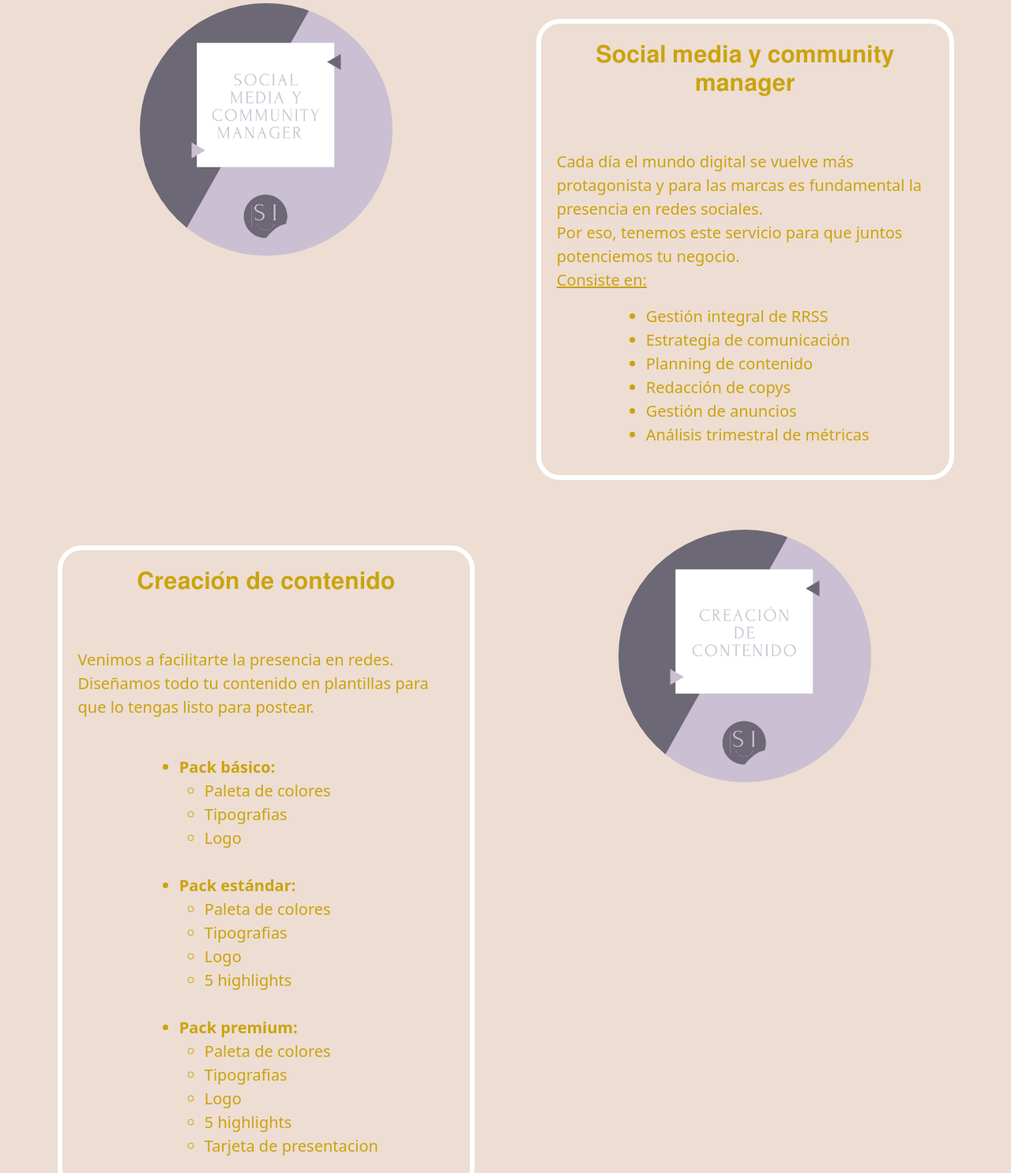
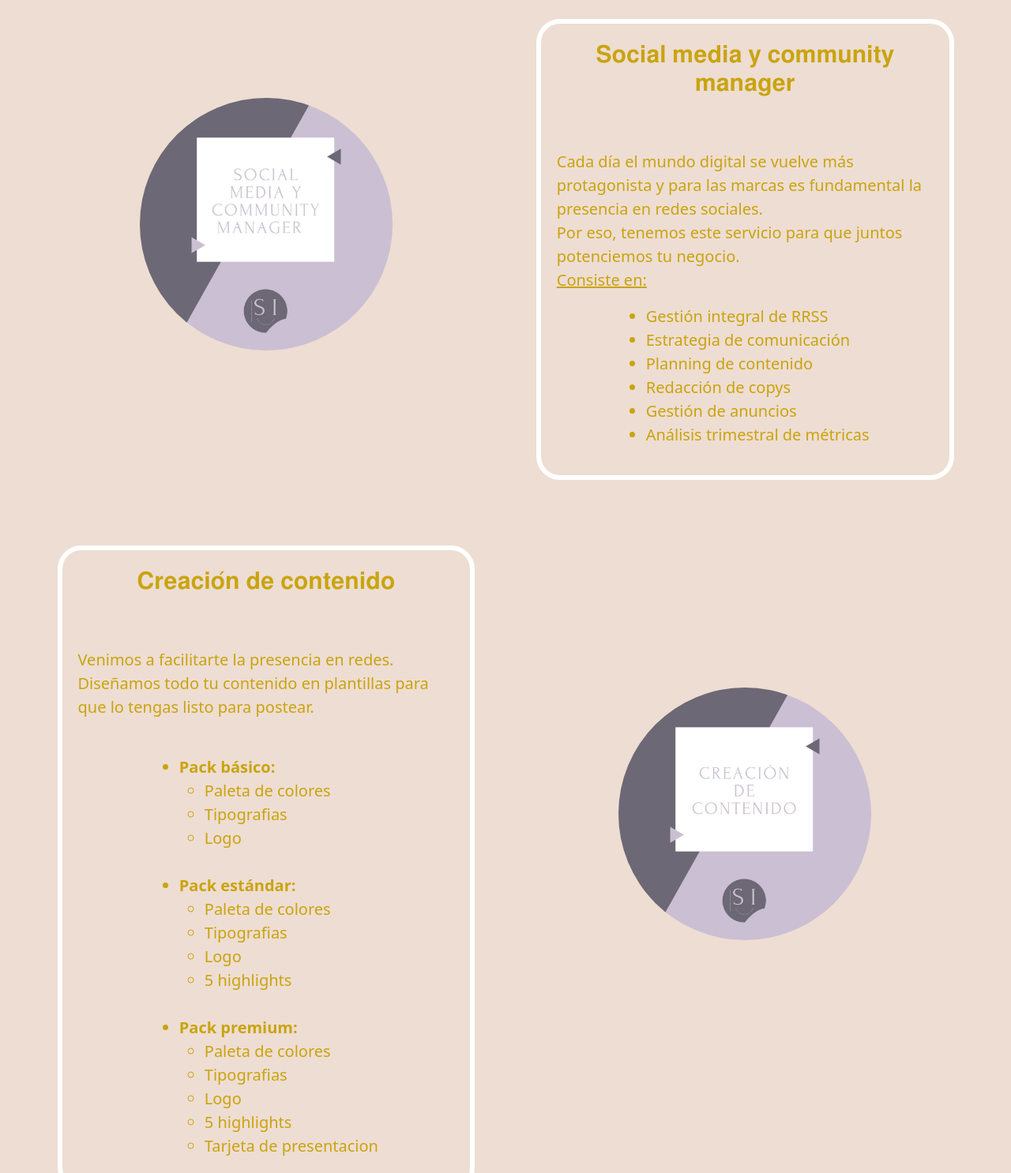
Before and after one commit to nicoancurio/-marketing_ancurio_repositorio3, a website: page PAGES/servicios.html in a window 1280 px wide. Shown: the part 140-1626 px from the top of the page at 79% size. Drawn offline with nearby package versions, Linux system fonts and the light colour scheme.

Commit message:
servicioterminado

```diff
--- a/scss/_grillas.scss
+++ b/scss/_grillas.scss
@@ -238,6 +238,7 @@
     .box11-servicio {
       grid-area: box11-servicio;
       text-align: center;
+      margin-top: 120px;
     }
 
     .box12-servicio {
@@ -254,6 +255,7 @@
     .box22-servicio {
       grid-area: box22-servicio;
       text-align: center;
+      margin-top: 200px;
     }
 
 
@@ -261,6 +263,7 @@
     .box31-servicio {
       grid-area: box31-servicio;
       text-align: center;
+      margin-top: 170px;
     }
 
     .box32-servicio {
```
Also changed, not shown: css/estilo.css.
